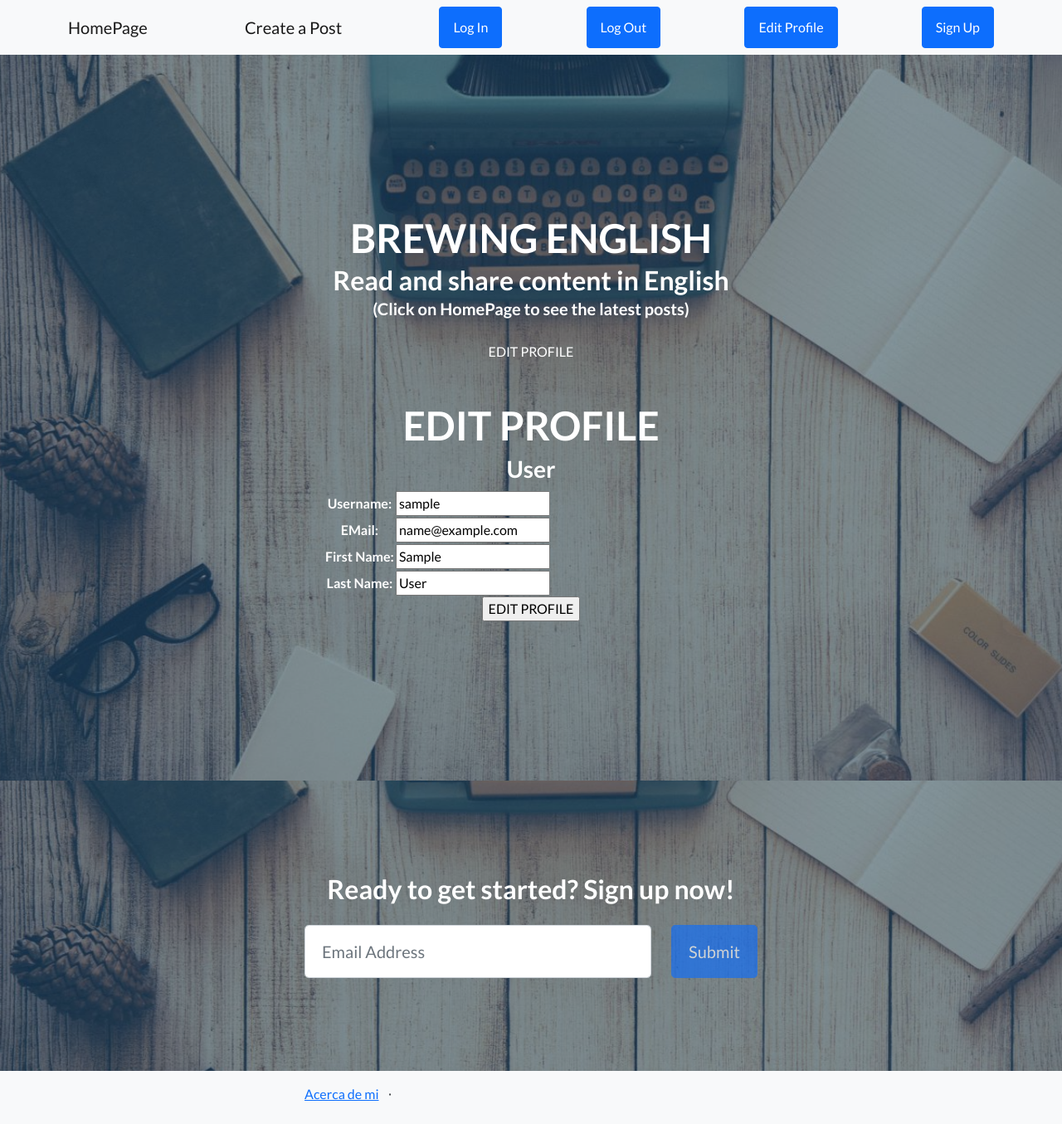
After one commit to juancazenave/trabajo_final, a Django app: page /blog/edit-profile/ in a window 1280 px wide. The commit adds this page. Shown: the whole page at 83% size. Run offline with Django 4.2, Linux system fonts and the light colour scheme; the visitor is signed in with stand-in values (Sample User, id 1); data comes from the database, SQL or seed files in the repository; some libraries are stand-ins or nearby versions.

Commit message:
07032023 evening

```diff
--- a/blog/forms.py
+++ b/blog/forms.py
@@ -20,3 +20,15 @@ class MyUserCreationForm(UserCreationForm):
         model = User
         fields = ['username', 'email', 'password1', 'password2']
         help_texts = {k: '' for k in fields}
+
+class UserEditForm(forms.Form):
+    # agrego opciones a Editar en el Perfil de Usuario
+    username = forms.CharField(label='Username')
+    email = forms.EmailField(label='EMail')
+    first_name = forms.CharField(label='First Name')
+    last_name = forms.CharField(label='Last Name')
+
+    class Meta:
+        model = User
+        fields = ['username', 'email', 'first_name', 'last_name']
+        help_texts = {k: '' for k in fields}
--- a/blog/templates/blog/base.html
+++ b/blog/templates/blog/base.html
@@ -21,9 +21,16 @@
         <nav class="navbar navbar-light bg-light static-top">
             <div class="container">
                 <a class="navbar-brand" href="{% url 'homepage' %}">HomePage</a>
+                {% if user.is_authenticated %}
                 <a class="navbar-brand" href="{% url 'create_post' %}">Create a Post</a>
+                {% endif %}
                 <a class="btn btn-primary" href="{% url 'login' %}">Log In</a>
+                {% if user.is_authenticated %}
                 <a class="btn btn-primary" href="{% url 'logout' %}">Log Out</a>
+                {% endif %}
+                {% if user.is_authenticated %}
+                <a class="btn btn-primary" href="{% url 'edit-profile' %}">Edit Profile</a>
+                {% endif %}
                 <a class="btn btn-primary" href="{% url 'register' %}">Sign Up</a>
             </div>
         </nav>
--- /dev/null
+++ b/blog/templates/blog/edit_profile.html
@@ -0,0 +1,33 @@
+{% extends 'blog/base.html' %}
+
+{% block contenido %}
+
+{% block title %}
+EDIT PROFILE
+{% endblock title %}
+
+<section class="mt-5">
+    <div class="container">
+        <div class="row">
+            <div class="col-lg-12">
+                <h1>EDIT PROFILE</h1>
+                <h3>User</h3>
+
+                <form action="" method="POST">
+                    {% csrf_token %}
+                    <table>
+                        {{ mi_form.as_table }}
+                    </table>
+                    <input type="submit" value="EDIT PROFILE">
+
+                </form>
+
+
+            </div>
+        </div>
+    </div>
+</section>
+
+
+
+{% endblock contenido %}
--- a/blog/templates/blog/homepage.html
+++ b/blog/templates/blog/homepage.html
@@ -18,12 +18,14 @@ HOMEPAGE
             <button>
                 <a href="{% url 'post_detail' post.id %}">Read More</a>
             </button>
+            {% if user.is_authenticated %}
             <button>
                 <a href="{% url 'erase_post' post.id %}">Erase Post</a>
             </button>
             <button>
                 <a href="{% url 'edit_post' post.id %}">Edit Post</a>
             </button>
+            {% endif %}
         </div>
     {% endfor %}
 {% endblock contenido %}
--- a/blog/urls.py
+++ b/blog/urls.py
@@ -12,5 +12,6 @@ urlpatterns = [
     path('edit-post/<post_id>/', edit_post, name='edit_post'),
     path('login/', login_request, name='login'),
     path('register/', register, name='register'),
-    path('logout/', LogoutView.as_view(template_name='blog/logout.html'), name='logout')
+    path('logout/', LogoutView.as_view(template_name='blog/logout.html'), name='logout'),
+    path('edit-profile/', edit_profile, name='edit-profile')
 ]
--- a/blog/views.py
+++ b/blog/views.py
@@ -1,26 +1,16 @@
-from django.shortcuts import render
+from django.shortcuts import render, redirect
 from django.views.generic import ListView
 from django.views.generic.detail import DetailView
-from django.views.generic.edit import CreateView
-from django.urls import reverse_lazy
+from django.views.generic.edit import CreateView, UpdateView, DeleteView
+from django.urls import reverse, reverse_lazy
 
 from django.contrib.auth.forms import AuthenticationForm, UserCreationForm
 from django.contrib.auth import login, logout, authenticate
+from django.contrib.auth.decorators import login_required
+from django.contrib.auth.models import User
 
 from .models import Post
 from .forms import *
-
-class PostList(ListView):
-    model = Post
-    template_name = 'blog/homepage.html'
-
-class PostDetail(DetailView):
-    model = Post
-    template_name = 'blog/post_detail.html'
-
-class CreatePost(CreateView):
-    model = Post
-    success_url = 'blog/create_post.html'
 
 # Create your views here.
 def base(request):
@@ -34,6 +24,7 @@ def post_detail(request, id):
     post = Post.objects.get(id=id)
     return render(request, 'blog/post_detail.html', {'post':post})
 
+@login_required
 def create_post(request):
 
     if request.method == 'POST':
@@ -51,6 +42,7 @@ def create_post(request):
 
     return render(request, 'blog/create_post.html', {"miFormulario": miFormulario})
 
+@login_required
 def erase_post(request, id):
     post_erased = Post.objects.get(id=id)
     post_erased.delete()
@@ -58,6 +50,7 @@ def erase_post(request, id):
     # direcciono a pagina donde indico el Post que se borra
     return render(request, 'blog/erase_post.html', {'post':post_erased})
 
+@login_required
 def edit_post(request, post_id):
 # recibo el nombre del post que voy a modificar
     post = Post.objects.get(id=post_id)
@@ -133,3 +126,55 @@ def register(request):
         form = MyUserCreationForm()
 
     return render(request, 'blog/register.html', {'form': form})
+
+class PostList(ListView):
+    model = Post
+    template_name = 'blog/homepage.html'
+
+class PostDetail(DetailView):
+    model = Post
+    template_name = 'blog/post_detail.html'
+
+class CreatePost(CreateView):
+    model = Post
+    template_name = 'blog/create_post.html'
+    success_url = reverse_lazy('base')
+    fields = ['title','intro','body']
+
+class PostUpdate(UpdateView):
+    model = Post
+    template_name = 'blog/edit_post.html'
+    success_url = reverse_lazy('base')
+    fields = ['title','intro','body']
+
+class PostDelete(DeleteView):
+    model = Post
+    template_name = 'blog/erase_post.html'
+    success_url = reverse_lazy('base')
+
+@login_required
+def edit_profile(request):
+    user_ed = User.objects.get(username=request.user)
+
+    if request.method == 'POST':
+        mi_form = UserEditForm(request.POST, instance=request.user)
+
+        if mi_form.is_valid():
+            info = mi_form.cleaned_data
+
+            user_ed.username = info['username']
+            user_ed.email = info['email']
+            user_ed.password1 = info['password1']
+            user_ed.password2 = info['password2']
+            user_ed.last_name = info['last_name']
+            user_ed.first_name = info['first_name']
+
+            user_ed.save()
+
+            return redirect('/')
+
+    else:
+        mi_form = UserEditForm(initial={'username': user_ed.username,
+                                        'email': user_ed.email, 'last_name': user_ed.last_name, 'first_name': user_ed.first_name})
+
+    return render(request, 'blog/edit_profile.html', {'mi_form': mi_form})
```
